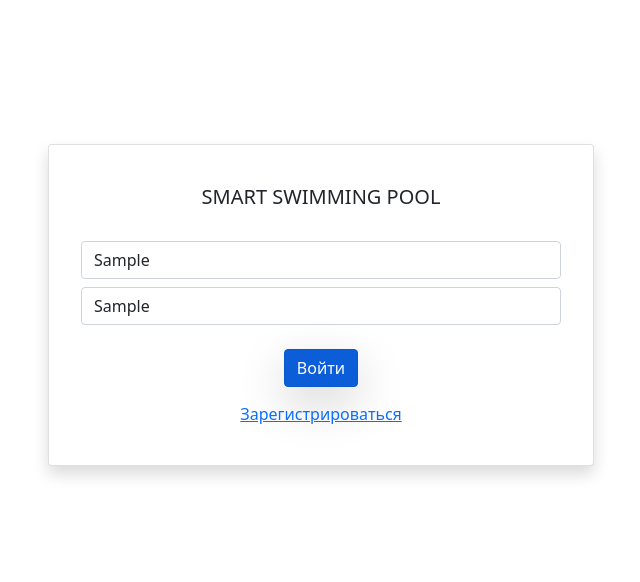
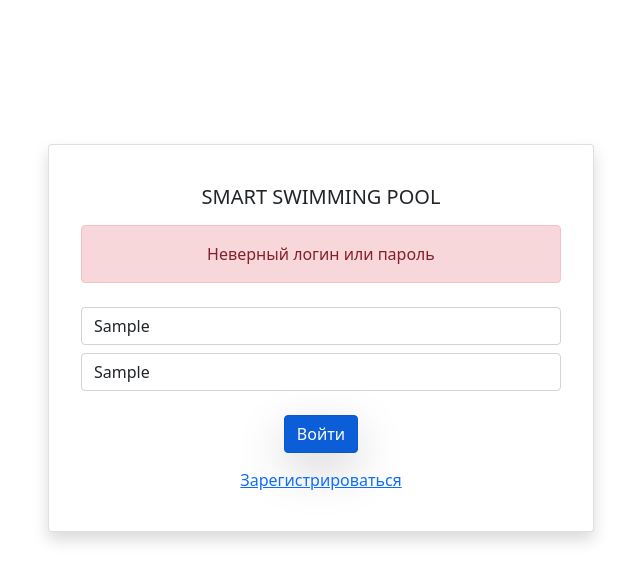
Before and after one commit to Anisia-Klimenko/smart_swimming_pool_IoT, a React (Create React App) app in the folder client0/: page /signIn in a window 1280 px wide. Both pictures are taken after typing "Sample", "Sample" into the empty fields and a click on the button "Войти". Shown: the top 582 px of the page, without its empty margins (319-959 px from the left). Built offline with nearby package versions, Linux system fonts and the light colour scheme.

Commit message:
sign-in screen - auto + errmessage

```diff
--- /dev/null
+++ b/client0/src/emulation.tsx
@@ -0,0 +1,9 @@
+import React from "react";
+
+let users = [
+	{id: 0, login: "admin", password: "admin"},
+	{id: 1, login: "user", password: "user"},
+	{id: 2, login: "a", password: "a"}
+]
+
+export { users };
--- a/client0/src/screens/signin.tsx
+++ b/client0/src/screens/signin.tsx
@@ -1,14 +1,8 @@
 import React, { useState, useEffect } from 'react';
 import { Link, useNavigate } from 'react-router-dom';
 import 'bootstrap/dist/css/bootstrap.min.css';
-import { Button, Container, Row, Col, Card, InputGroup, FormControl, Form } from "react-bootstrap";
-
-let users = [
-	{id: 0, login: "admin", password: "admin"},
-	{id: 1, login: "user", password: "user"},
-	{id: 2, login: "a", password: "a"}
-]
-
+import { Button, Container, Row, Col, Card, InputGroup, FormControl, Form, Alert } from "react-bootstrap";
+import { users } from '../emulation'
 
 let login: string;
 let password: string;
@@ -35,22 +29,32 @@ function LoginPasswd(login: any, passwd: any, users: { id: number; login: string
 
 function SignInWin() {
 	const [validated, setValidated] = useState(false);
+	const [showMessage, setShowMessage] = useState(false);
 	const navigate = useNavigate();
 
 	const handleSubmit = (event: { currentTarget: any; preventDefault: () => void; stopPropagation: () => void;}) => {
+		let error;
 		if (LoginPasswd(login, password, users) === false) {
 			event.preventDefault();
+			// setValidated(false);
 			event.stopPropagation();
+			setShowMessage(true);
 		}
 		else
+		{
+			navigate('/sportsman');
+			setShowMessage(false);
 			setValidated(true);
+		}
 	}
 
-	useEffect(() => {
-		if (validated) {
-			navigate('/sportsman')
-		}
-	}, [navigate, validated])
+	// useEffect(() => {
+	// 	if (validated && LoginPasswd(login, password, users) === true) {
+	// 		navigate('/sportsman')
+	// 	}
+	// 	else
+	// 		setValidated(false);
+	// }, [navigate, validated])
 
 	return (
 		<Container className='pt-5 container-fluid text-center d-flex flex-column'>
@@ -66,6 +70,12 @@ function SignInWin() {
 							SMART SWIMMING POOL
 						</Card.Title>
 						<Card.Text>
+						<Alert
+							key='danger'
+							variant='danger'
+							show={showMessage}>
+							Неверный логин или пароль
+						</Alert>
 						<Form.Group className="mt-4 mb-2">
 						<InputGroup hasValidation>
 							<Form.Control
@@ -104,15 +114,12 @@ function SignInWin() {
 			</Row>
 			</Form>
 		</Container>
-
 	)
 }
 
 class Signin extends React.Component {
 	render() {
-		return (
-			<SignInWin/>
-		)
+		return (<SignInWin/>)
 	}
 }
 
--- a/client0/src/screens/signup.tsx
+++ b/client0/src/screens/signup.tsx
@@ -2,11 +2,13 @@ import React from 'react';
 import {Link} from 'react-router-dom';
 import 'bootstrap/dist/css/bootstrap.min.css';
 import {Button, Container, Row, Col, Card, InputGroup, FormControl} from "react-bootstrap";
+import Signin from './signin';
 
-class Signup extends React.Component {
-	render() {
-		return (
-			<Container className='pt-5 container-fluid text-center d-flex flex-column'>
+
+
+function SignupWin() {
+	return (
+		<Container className='pt-5 container-fluid text-center d-flex flex-column'>
 			<Row className="mt-5 justify-content-md-center align-items-center flex-fill">
 				<Col md='6' className='pt-5'>
 					<Card className='shadow'><Card.Body className='m-3'>
@@ -34,6 +36,13 @@ class Signup extends React.Component {
 				</Col>
 			</Row>
 		</Container>
+	)
+}
+
+class Signup extends React.Component {
+	render() {
+		return (
+			<SignupWin/>
 		)
 	}
 }
```
